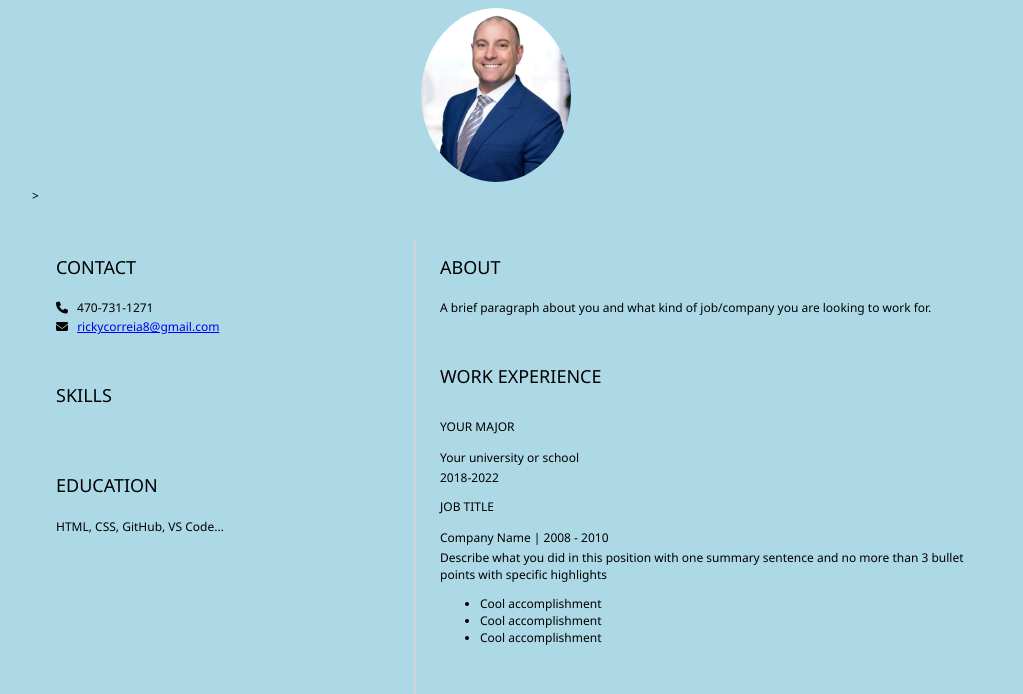
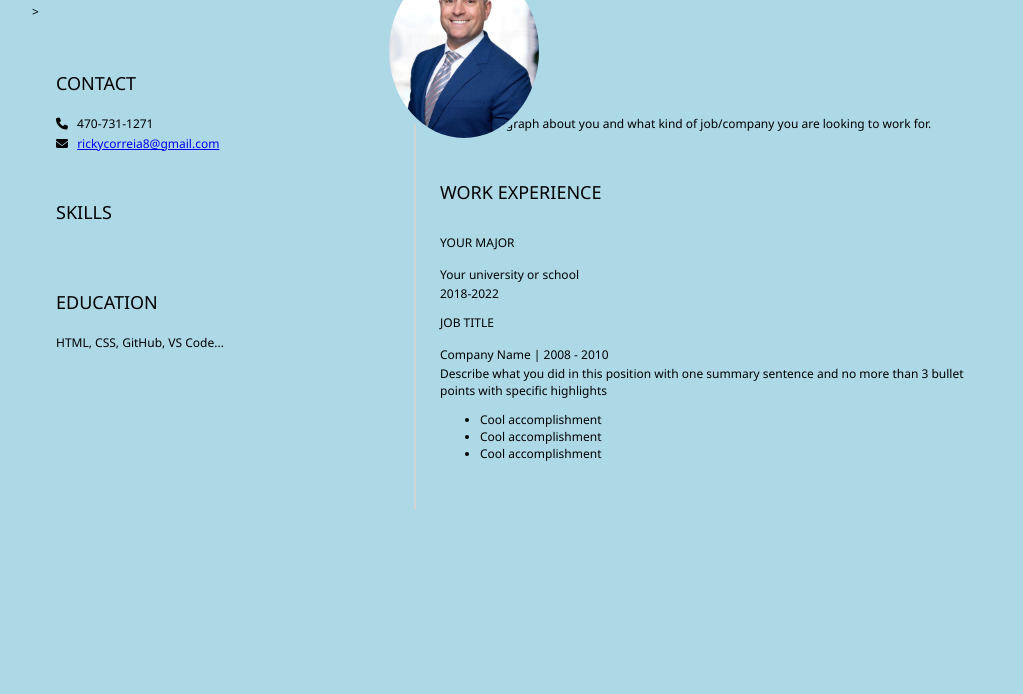
Before and after one commit to Rcorreia231/webResume, a plain HTML site: page index.html in a window 1280 px wide. Shown: the part 209-903 px from the top of the page, without its empty margins (128-1151 px from the left). After the commit the page ends 800 px from the top, so only its background shows below. Drawn offline with Linux system fonts and the light colour scheme.

Commit message:
i commit

```diff
--- a/style.css
+++ b/style.css
@@ -13,9 +13,9 @@
     #picture{
         width:20%;
         display:block;
-
+        position: absolute;
         left:0;
-        right:;
+        right:0;
         bottom:56%;
         margin:auto;
 
```
